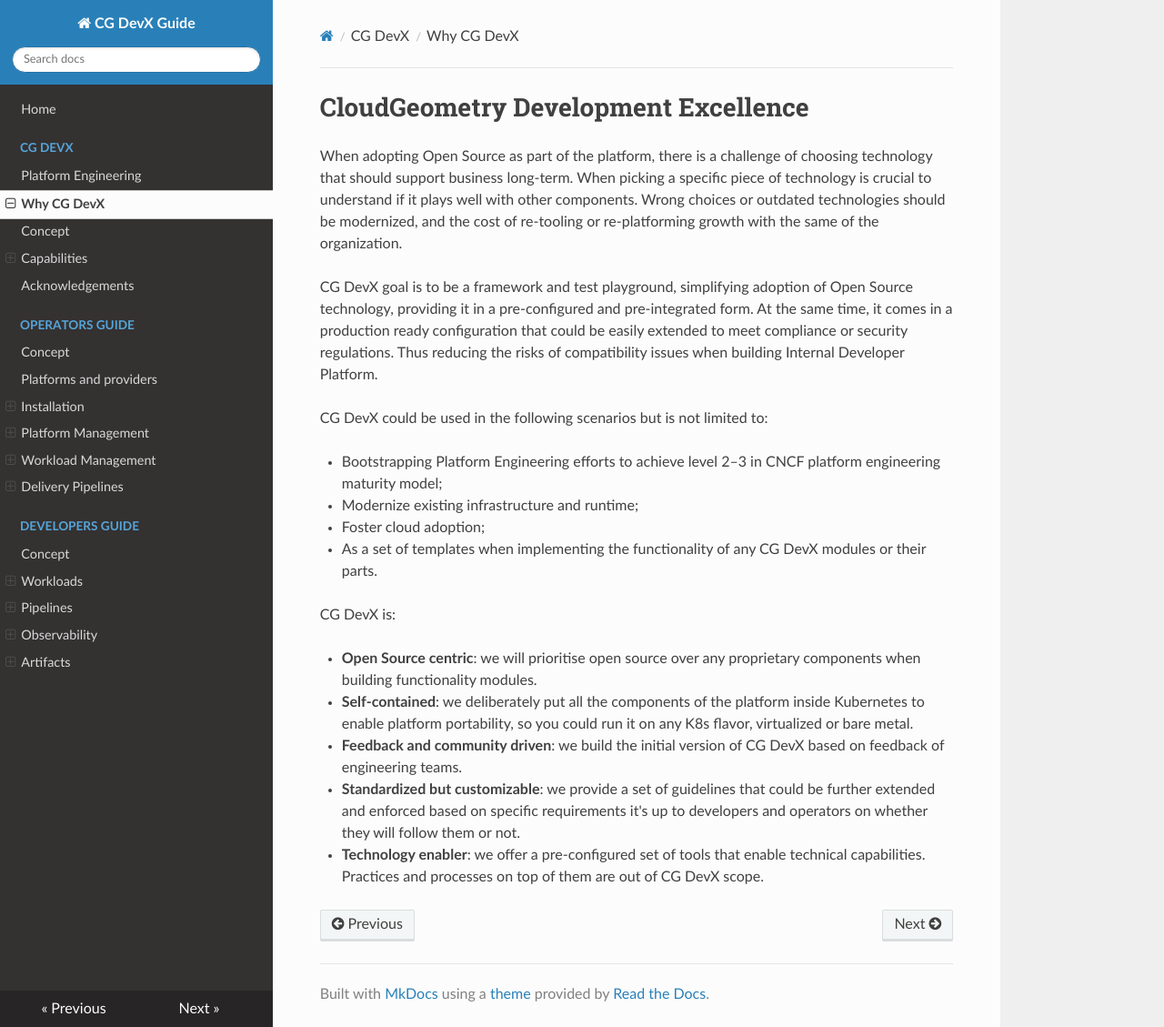
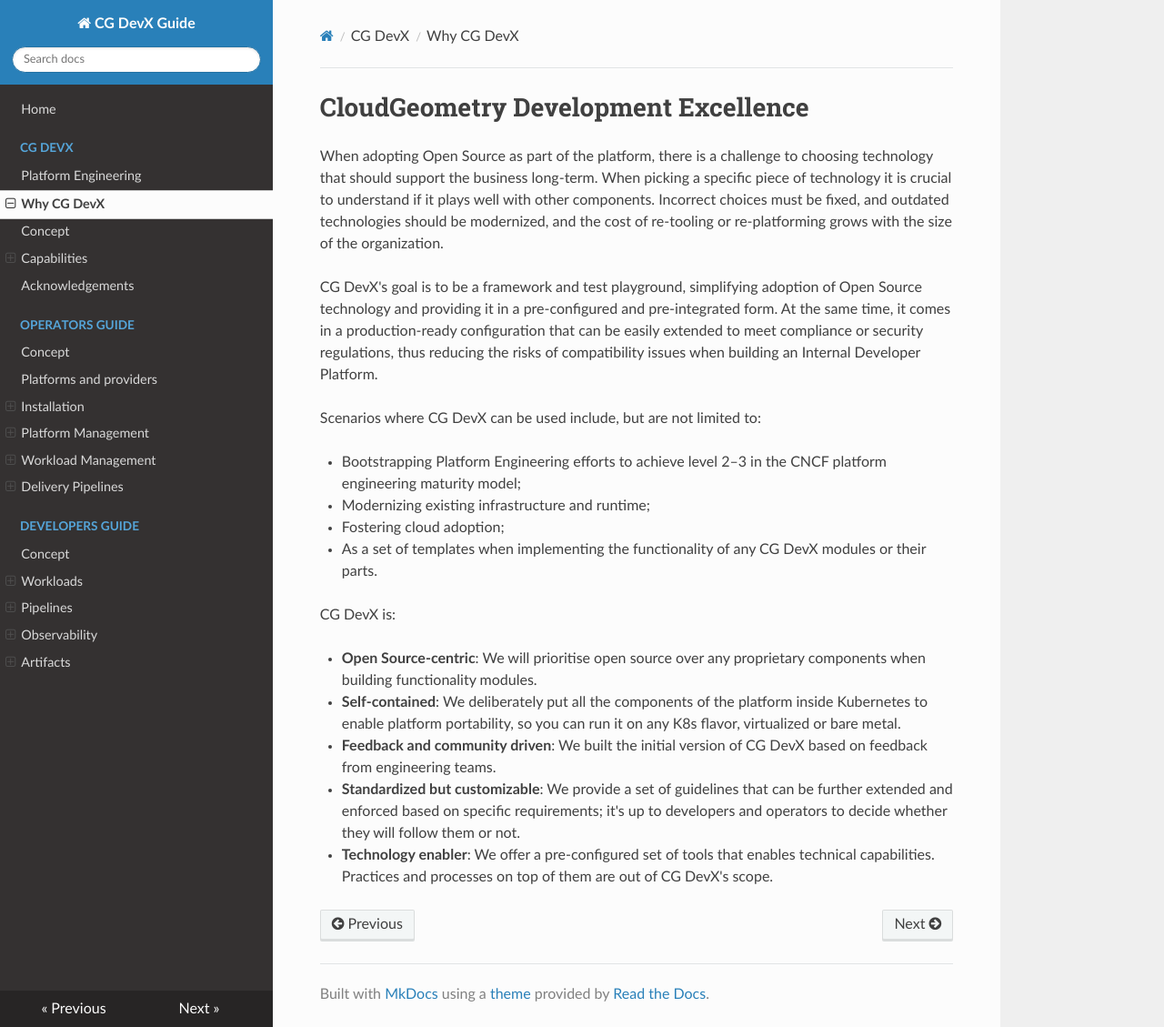
Before and after one commit to CloudGeometry/cg-devx-docs, an MkDocs documentation site: the page built from docs/cgdevx.md, in a window 1280 px wide and 1129 px high. Shown: the whole window at 91% size. Built offline with MkDocs 1.6.1, drawn with Linux system fonts in a browser that asks for light colours; nearby versions of some CDN libraries; a script that is not in the unit is left out.

Commit message:
Mostly grammar changes to intro files.

```diff
--- a/docs/cgdevx.md
+++ b/docs/cgdevx.md
@@ -1,32 +1,31 @@
 # CloudGeometry Development Excellence
 
 When adopting Open Source as part of the platform, there is a challenge
-of choosing technology that should support business long-term.
-When picking a specific piece of technology is crucial to understand if it plays well with other components. Wrong
-choices or outdated technologies should be modernized,
-and the cost of re-tooling or re-platforming growth with the same of the organization.
+to choosing technology that should support the business long-term.
+When picking a specific piece of technology it is crucial to understand if it plays well with other components. Incorrect
+choices must be fixed, and outdated technologies should be modernized,
+and the cost of re-tooling or re-platforming grows with the size of the organization.
 
-CG DevX goal is to be a framework and test playground,
-simplifying adoption of Open Source technology, providing it in a pre-configured and pre-integrated form.
-At the same time, it comes in a production ready configuration
-that could be easily extended to meet compliance or security regulations.
-Thus reducing the risks of compatibility issues when building Internal Developer Platform.
+CG DevX's goal is to be a framework and test playground,
+simplifying adoption of Open Source technology and providing it in a pre-configured and pre-integrated form.
+At the same time, it comes in a production-ready configuration
+that can be easily extended to meet compliance or security regulations, thus reducing the risks of compatibility issues when building an Internal Developer Platform.
 
-CG DevX could be used in the following scenarios but is not limited to:
+Scenarios where CG DevX can be used include, but are not limited to:
 
-- Bootstrapping Platform Engineering efforts to achieve level 2–3 in CNCF platform engineering maturity model;
-- Modernize existing infrastructure and runtime;
-- Foster cloud adoption;
+- Bootstrapping Platform Engineering efforts to achieve level 2–3 in the CNCF platform engineering maturity model;
+- Modernizing existing infrastructure and runtime;
+- Fostering cloud adoption;
 - As a set of templates when implementing the functionality of any CG DevX modules or their parts.
 
 CG DevX is:
 
-- **Open Source centric**: we will prioritise open source over any proprietary components when building functionality
+- **Open Source-centric**: We will prioritise open source over any proprietary components when building functionality
   modules.
-- **Self-contained**: we deliberately put all the components of the platform inside Kubernetes to enable platform
-  portability, so you could run it on any K8s flavor, virtualized or bare metal.
-- **Feedback and community driven**: we build the initial version of CG DevX based on feedback of engineering teams.
-- **Standardized but customizable**: we provide a set of guidelines that could be further extended and enforced based on
-  specific requirements it's up to developers and operators on whether they will follow them or not.
-- **Technology enabler**: we offer a pre-configured set of tools that enable technical capabilities. Practices and
-  processes on top of them are out of CG DevX scope.
+- **Self-contained**: We deliberately put all the components of the platform inside Kubernetes to enable platform
+  portability, so you can run it on any K8s flavor, virtualized or bare metal.
+- **Feedback and community driven**: We built the initial version of CG DevX based on feedback from engineering teams.
+- **Standardized but customizable**: We provide a set of guidelines that can be further extended and enforced based on
+  specific requirements; it's up to developers and operators to decide whether they will follow them or not.
+- **Technology enabler**: We offer a pre-configured set of tools that enables technical capabilities. Practices and
+  processes on top of them are out of CG DevX's scope.
```
Also changed, not shown: docs/approach.md (+19 -19 lines), docs/capabilities/capabilities.md (+30 -35 lines), docs/index.md (+1 -1 lines), docs/platform_engineering.md (+12 -15 lines).
